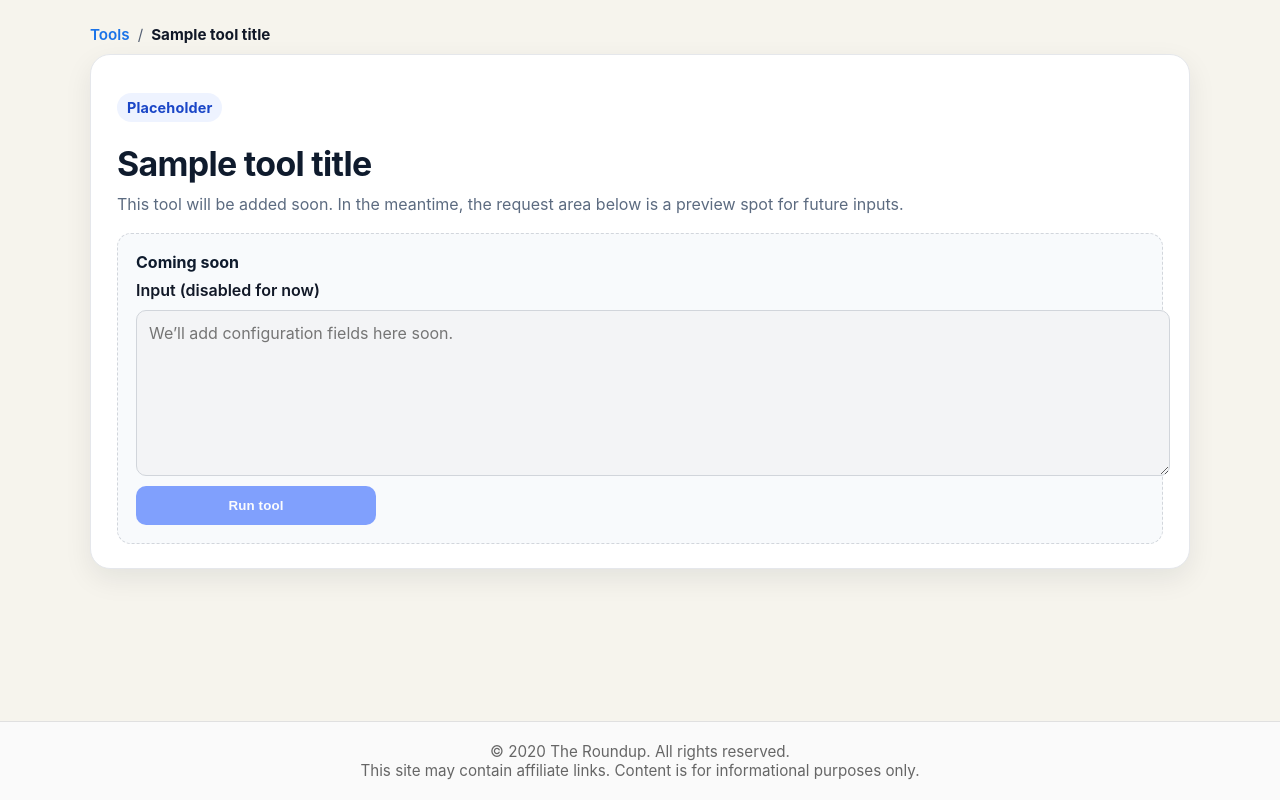
After one commit to WillCanfield01/news-aggregator, a Flask app: template app/templates/tools/tool_page.html in a window 1280 px wide. The commit adds this page. Run offline with Flask 3, Linux system fonts and the light colour scheme; the template is opened without the code that fills it: most values are stand-ins (such as "Sample title", 1, 10 or a date in 2020); parts of the project's set-up code (start-up, migrations or seed data) failed here and were passed over; some libraries are stand-ins or nearby versions.

Commit message:
New tools feature

```diff
--- a/app/app.py
+++ b/app/app.py
@@ -9,6 +9,7 @@ from app.extensions import db, login_manager
 # escape feature
 from app.escape.core import schedule_daily_generation
 from app.escape import create_escape_bp
+from app.tools import tools_bp, api_tools_bp
 from app.scripts.generate_timeline_round import ensure_today_round
 
 def schedule_daily_reddit_article(app):
@@ -69,6 +70,8 @@ def create_app():
     app.register_blueprint(reddit_bp)
     app.register_blueprint(create_escape_bp(), url_prefix="/escape")
     app.register_blueprint(roulette_bp)
+    app.register_blueprint(tools_bp)
+    app.register_blueprint(api_tools_bp)
 
     # Optional: /escape → /escape/today convenience
     @app.route("/escape")
--- /dev/null
+++ b/app/static/tools/tools.css
@@ -0,0 +1,181 @@
+:root {
+    --tools-bg: #f6f4ed;
+    --tools-ink: #0f1b2d;
+    --tools-muted: #5c6b80;
+    --tools-card: #ffffff;
+    --tools-border: #e5e7eb;
+    --tools-accent: #1f57ff;
+}
+
+.tools-shell {
+    max-width: 1100px;
+    margin: 24px auto 64px;
+    padding: 0 20px;
+    color: var(--tools-ink);
+}
+
+.tools-hero {
+    background: var(--tools-card);
+    border: 1px solid var(--tools-border);
+    border-radius: 20px;
+    padding: 26px 28px;
+    box-shadow: 0 10px 28px rgba(17, 24, 39, 0.08);
+}
+
+.tools-hero h1 {
+    margin: 6px 0 12px;
+    font-size: clamp(1.7rem, 1.6vw + 1rem, 2.4rem);
+    letter-spacing: -0.02em;
+}
+
+.lead {
+    color: var(--tools-muted);
+    line-height: 1.6;
+    margin: 0;
+}
+
+.eyebrow {
+    display: inline-block;
+    padding: 6px 10px;
+    background: #eef3ff;
+    color: #1a46c7;
+    border-radius: 999px;
+    font-weight: 700;
+    font-size: 0.9rem;
+    letter-spacing: 0.01em;
+}
+
+.tools-grid {
+    margin-top: 18px;
+    display: grid;
+    grid-template-columns: repeat(auto-fit, minmax(240px, 1fr));
+    gap: 16px;
+}
+
+.tools-empty {
+    background: var(--tools-card);
+    border: 1px dashed #cbd5e1;
+    border-radius: 16px;
+    padding: 28px 22px;
+    text-align: center;
+    color: #475569;
+    box-shadow: inset 0 1px 0 rgba(255, 255, 255, 0.6);
+}
+
+.placeholder-title {
+    margin: 0 0 4px;
+    font-weight: 700;
+    color: var(--tools-ink);
+}
+
+.placeholder-copy {
+    margin: 0;
+    color: var(--tools-muted);
+}
+
+.tool-breadcrumb {
+    display: inline-flex;
+    align-items: center;
+    gap: 8px;
+    font-size: 0.95rem;
+    color: #556074;
+    margin-bottom: 10px;
+    text-decoration: none;
+}
+
+.tool-breadcrumb a {
+    color: #1a73e8;
+    text-decoration: none;
+    font-weight: 600;
+}
+
+.tool-breadcrumb a:hover {
+    text-decoration: underline;
+}
+
+.crumb-current {
+    color: #111827;
+    font-weight: 700;
+}
+
+.tool-detail {
+    background: var(--tools-card);
+    border: 1px solid var(--tools-border);
+    border-radius: 20px;
+    padding: 24px 26px;
+    box-shadow: 0 10px 28px rgba(17, 24, 39, 0.08);
+}
+
+.tool-header h1 {
+    margin: 6px 0 8px;
+    font-size: clamp(1.6rem, 1.4vw + 1rem, 2.2rem);
+    letter-spacing: -0.02em;
+}
+
+.tool-panel {
+    margin-top: 16px;
+    border: 1px dashed #d2d6dc;
+    background: #f8fafc;
+    border-radius: 14px;
+    padding: 18px;
+}
+
+.coming-soon {
+    margin: 0 0 8px;
+    font-weight: 700;
+    color: var(--tools-ink);
+}
+
+.tool-form {
+    display: grid;
+    gap: 10px;
+}
+
+.tool-form label {
+    font-weight: 600;
+    color: #111827;
+}
+
+.tool-form textarea {
+    width: 100%;
+    min-height: 140px;
+    padding: 12px;
+    border: 1px solid #d1d5db;
+    border-radius: 10px;
+    font-family: inherit;
+    font-size: 1rem;
+    color: #4b5563;
+    background: #f9fafb;
+    resize: vertical;
+}
+
+.tool-form textarea:disabled {
+    cursor: not-allowed;
+    background: #f3f4f6;
+}
+
+.tool-form button {
+    width: 100%;
+    max-width: 240px;
+    padding: 12px 16px;
+    border: none;
+    border-radius: 10px;
+    background: var(--tools-accent);
+    color: #fff;
+    font-weight: 700;
+    letter-spacing: 0.01em;
+    cursor: not-allowed;
+    opacity: 0.55;
+}
+
+@media (max-width: 640px) {
+    .tools-shell {
+        margin-top: 12px;
+        padding: 0 16px;
+    }
+
+    .tools-hero,
+    .tool-detail {
+        padding: 20px 18px;
+    }
+}
--- /dev/null
+++ b/app/static/tools/tools.js
@@ -0,0 +1,34 @@
+(function () {
+    const endpoint = "/api/tools/run";
+
+    async function runToolRequest(tool, input = {}) {
+        const payload = { tool, input };
+
+        try {
+            const response = await fetch(endpoint, {
+                method: "POST",
+                headers: { "Content-Type": "application/json" },
+                body: JSON.stringify(payload),
+            });
+
+            const data = await response.json().catch(() => null);
+            if (data) return data;
+
+            return {
+                ok: false,
+                error: { code: "INVALID_RESPONSE", message: "Unable to parse server response." },
+                data: null,
+                request_id: null,
+            };
+        } catch (error) {
+            return {
+                ok: false,
+                error: { code: "NETWORK_ERROR", message: error?.message || "Network error" },
+                data: null,
+                request_id: null,
+            };
+        }
+    }
+
+    window.runToolRequest = runToolRequest;
+})();
--- a/app/templates/index.html
+++ b/app/templates/index.html
@@ -196,6 +196,7 @@ next.{% endblock %}
             <a href="#feature" class="cta-primary">See Today’s Briefing</a>
             <a href="/escape/play" class="main-btn">Play Daily Escape</a>
             <a href="/roulette" class="main-btn">Play Timeline Roulette</a>
+            <a href="/tools" class="main-btn">Tools Hub</a>
 
         </div>
     </section>
--- /dev/null
+++ b/app/templates/tools/tool_page.html
@@ -0,0 +1,37 @@
+{% extends "base.html" %}
+
+{% block title %}{{ tool_title }} – Tools{% endblock %}
+
+{% block head %}
+<link rel="stylesheet" href="{{ url_for('static', filename='tools/tools.css') }}">
+<script src="{{ url_for('static', filename='tools/tools.js') }}" defer></script>
+{% endblock %}
+
+{% block content %}
+<section class="tools-shell">
+    <nav class="tool-breadcrumb" aria-label="Breadcrumb">
+        <a href="{{ url_for('tools.tools_home') }}">Tools</a>
+        <span aria-hidden="true">/</span>
+        <span class="crumb-current">{{ tool_title }}</span>
+    </nav>
+
+    <div class="tool-detail">
+        <header class="tool-header">
+            <p class="eyebrow">Placeholder</p>
+            <h1>{{ tool_title }}</h1>
+            <p class="lead">This tool will be added soon. In the meantime, the request area below is a preview spot for
+                future inputs.</p>
+        </header>
+
+        <div class="tool-panel" aria-live="polite">
+            <p class="coming-soon">Coming soon</p>
+            <form class="tool-form" aria-label="Tool request placeholder">
+                <label for="tool-input-{{ slug }}">Input (disabled for now)</label>
+                <textarea id="tool-input-{{ slug }}" name="input" rows="4" placeholder="We’ll add configuration fields here soon."
+                    disabled></textarea>
+                <button type="button" disabled aria-disabled="true">Run tool</button>
+            </form>
+        </div>
+    </div>
+</section>
+{% endblock %}
```
Also changed, not shown: app/templates/tools/index.html (added, +26 -0 lines), app/tools/__init__.py (added, +97 -0 lines).
